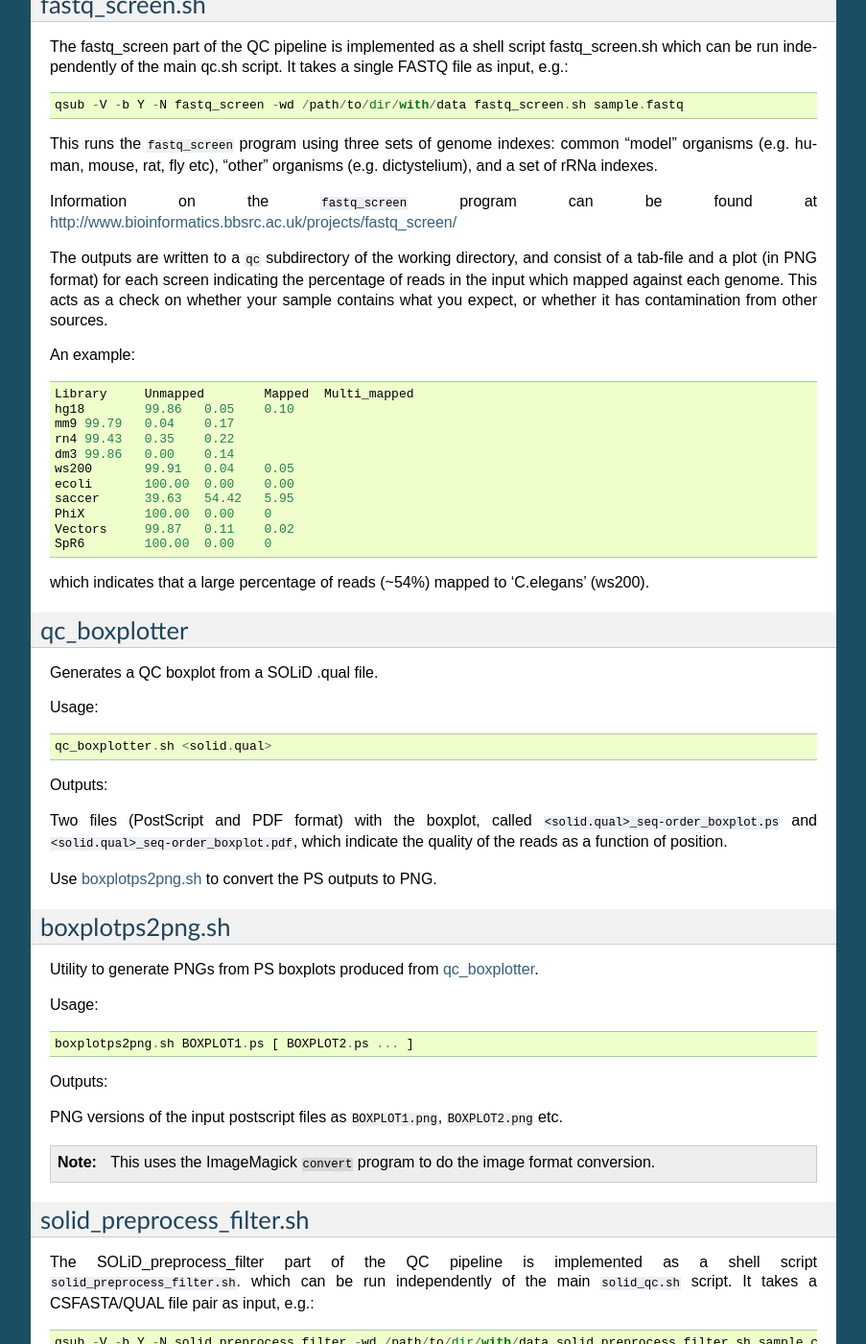
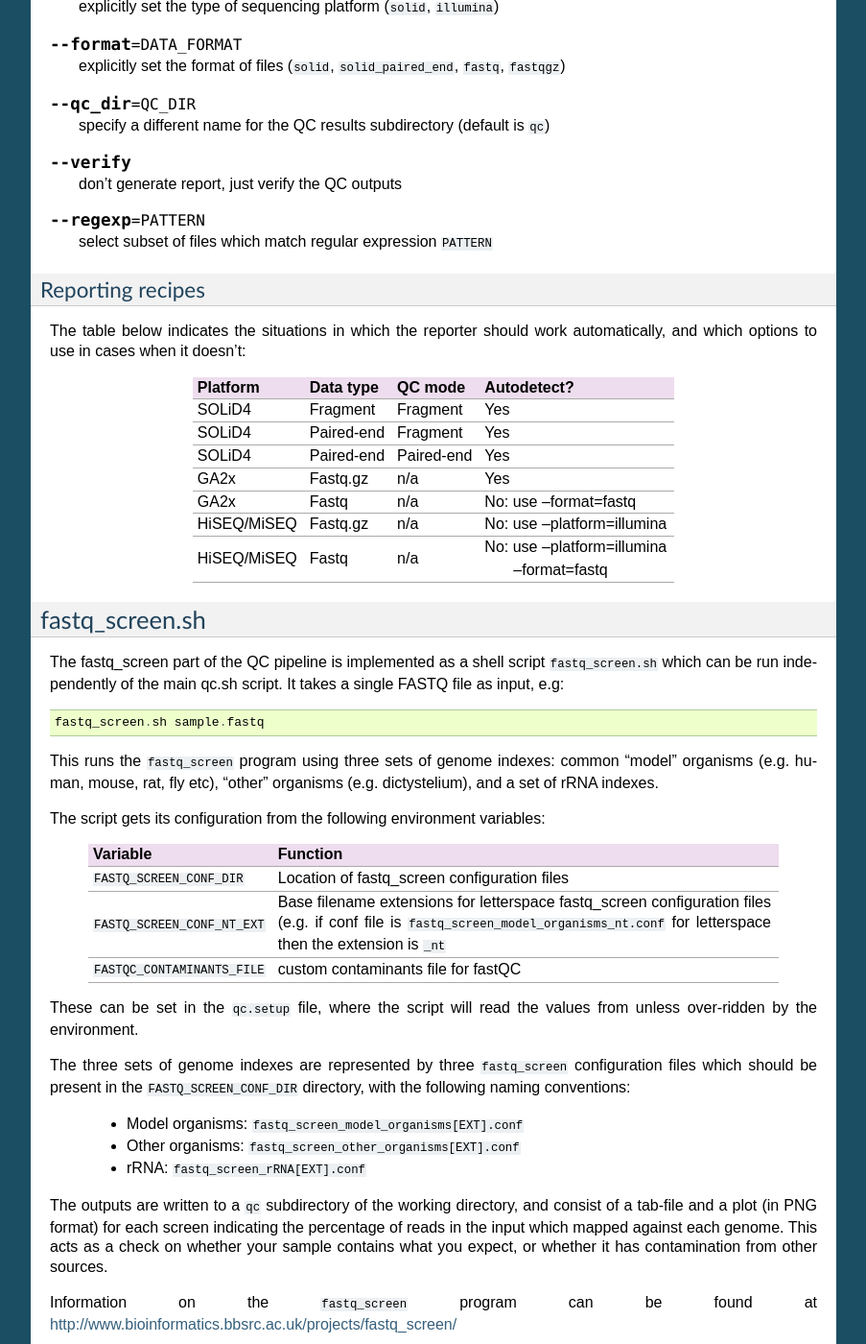
Before and after one commit to fls-bioinformatics-core/genomics, a Sphinx documentation site: the page built from docs/source/reference/qc_pipeline.rst, in a window 1280 px wide and 1400 px high, scrolled down 3782 px. Shown: the whole window at 96% size, without its empty margins (198-1101 px from the left). Built offline with Sphinx 7.4.7, drawn with Linux system fonts in a browser that asks for light colours; some of the changed text lies outside the part shown.

Commit message:
Updates to documentation for illumina_qc.sh and fastq_screen.sh scripts.

```diff
--- a/docs/source/protocols/qc.rst
+++ b/docs/source/protocols/qc.rst
@@ -63,8 +63,8 @@
 QC for Illumina sequencing data
 *******************************
 
-The full QC pipeline for Illumina data (GA2x, MiSEQ and HiSEQ sequencers) is
-encoded in the ``illumina_qc.sh`` script.
+The full QC pipeline for Illumina data (e.g. GA2x, MiSEQ, HiSEQ etc sequencer
+platforms) is encoded in the :ref:`illumina_qc_sh` script.
 
 This can be run for a set of Illumina ``fastq`` or ``fastq.gz`` format files
 in a specific directory using the :ref:`run_qc_pipeline` utility. In its
--- a/docs/source/reference/qc_pipeline.rst
+++ b/docs/source/reference/qc_pipeline.rst
@@ -5,6 +5,7 @@
 sequencing data prior to library-specific analyses.
 
 * :ref:`run_qc_pipeline`
+* :ref:`illumina_qc_sh`
 * :ref:`qcreporter`
 * :ref:`fastq_screen`
 * :ref:`qc_boxplotter`: generate QC boxplot from SOLiD qual file
@@ -153,6 +154,42 @@
 
     It is recommended to run ``run_qc_pipeline.py`` within a Linux ``screen`` session.
 
+.. _illumina_qc_sh:
+
+illumina_qc.sh
+**************
+
+``illumina_qc.sh`` implements a basic QC script for a single input Fastq
+from Illumina sequencer platfroms; specifically:
+
+ * Check for contaminations against a panel of genome indexes using
+   ``fastq_screen`` (via the :ref:`fastq_screen` script)
+ * Generate QC metrics using ``fastQC``
+ * (optionally) Create uncompressed copies of Fastq file
+
+The input can be a compressed (gzipped) or uncompressed Fastq.
+
+Usage::
+
+    illumina_qc.sh <fastq[.gz]> [options]
+
+Options::
+
+    --ungzip-fastqs
+                  create uncompressed versions of
+                  fastq files, if gzipped copies
+                  exist
+    --no-ungzip   don't create uncompressed fastqs
+                  (ignored, this is the default)
+    --threads N   number of threads (i.e. cores)
+                  available to the script (default
+                  is N=1)
+    --subset N    number of reads to use in
+                  fastq_screen (default N=100000,
+                  N=0 to use all reads)
+    --no-screens  don't run fastq_screen
+    --qc_dir DIR  output QC to DIR (default 'qc')
+
 .. _qcreporter:
 
 qcreporter.py
@@ -238,38 +275,52 @@
 ***************
 
 The fastq_screen part of the QC pipeline is implemented as a shell script
-fastq_screen.sh which can be run independently of the main qc.sh script. It
-takes a single FASTQ file as input, e.g.::
+``fastq_screen.sh`` which can be run independently of the main qc.sh script. It
+takes a single FASTQ file as input, e.g::
 
-    qsub -V -b Y -N fastq_screen -wd /path/to/dir/with/data fastq_screen.sh sample.fastq
+    fastq_screen.sh sample.fastq
 
-This runs the ``fastq_screen`` program using three sets of genome indexes: common
-"model" organisms (e.g. human, mouse, rat, fly etc), "other" organisms (e.g.
-dictystelium), and a set of rRNa indexes.
+This runs the ``fastq_screen`` program using three sets of genome indexes:
+common "model" organisms (e.g. human, mouse, rat, fly etc), "other" organisms
+(e.g. dictystelium), and a set of rRNA indexes.
+
+The script gets its configuration from the following environment variables:
+
+ +------------------------------+------------------------------------------+
+ | Variable                     | Function                                 |
+ +==============================+==========================================+
+ | ``FASTQ_SCREEN_CONF_DIR``    | Location of fastq_screen configuration   |
+ |                              | files                                    |
+ +------------------------------+------------------------------------------+
+ | ``FASTQ_SCREEN_CONF_NT_EXT`` | Base filename extensions for letterspace |
+ |                              | fastq_screen configuration files         |
+ |                              | (e.g. if conf file is                    |
+ |                              | ``fastq_screen_model_organisms_nt.conf`` |
+ |                              | for  letterspace then the extension is   |
+ |                              | ``_nt``                                  |
+ +------------------------------+------------------------------------------+
+ | ``FASTQC_CONTAMINANTS_FILE`` | custom contaminants file for fastQC      |
+ +------------------------------+------------------------------------------+
+
+These can be set in the ``qc.setup`` file, where the script will read the
+values from unless over-ridden by the environment.
+
+The three sets of genome indexes are represented by three ``fastq_screen``
+configuration files which should be present in the ``FASTQ_SCREEN_CONF_DIR``
+directory, with the following naming conventions:
+
+ * Model organisms: ``fastq_screen_model_organisms[EXT].conf``
+ * Other organisms: ``fastq_screen_other_organisms[EXT].conf``
+ * rRNA: ``fastq_screen_rRNA[EXT].conf``
+
+The outputs are written to a ``qc`` subdirectory of the working directory,
+and consist of a tab-file and a plot (in PNG format) for each screen
+indicating the percentage of reads in the input which mapped against each
+genome. This acts as a check on whether your sample contains what you expect,
+or whether it has contamination from other sources.
 
 Information on the ``fastq_screen`` program can be found at
 http://www.bioinformatics.bbsrc.ac.uk/projects/fastq_screen/
-
-The outputs are written to a ``qc`` subdirectory of the working directory, and consist
-of a tab-file and a plot (in PNG format) for each screen indicating the percentage of
-reads in the input which mapped against each genome. This acts as a check on whether
-your sample contains what you expect, or whether it has contamination from other sources.
-
-An example::
-
-    Library	Unmapped	Mapped	Multi_mapped
-    hg18	99.86	0.05	0.10
-    mm9	99.79	0.04	0.17
-    rn4	99.43	0.35	0.22
-    dm3	99.86	0.00	0.14
-    ws200	99.91	0.04	0.05
-    ecoli	100.00	0.00	0.00
-    saccer	39.63	54.42	5.95
-    PhiX	100.00	0.00	0
-    Vectors	99.87	0.11	0.02
-    SpR6	100.00	0.00	0
-
-which indicates that a large percentage of reads (~54%) mapped to 'C.elegans' (ws200).
 
 .. _qc_boxplotter:
 
```
